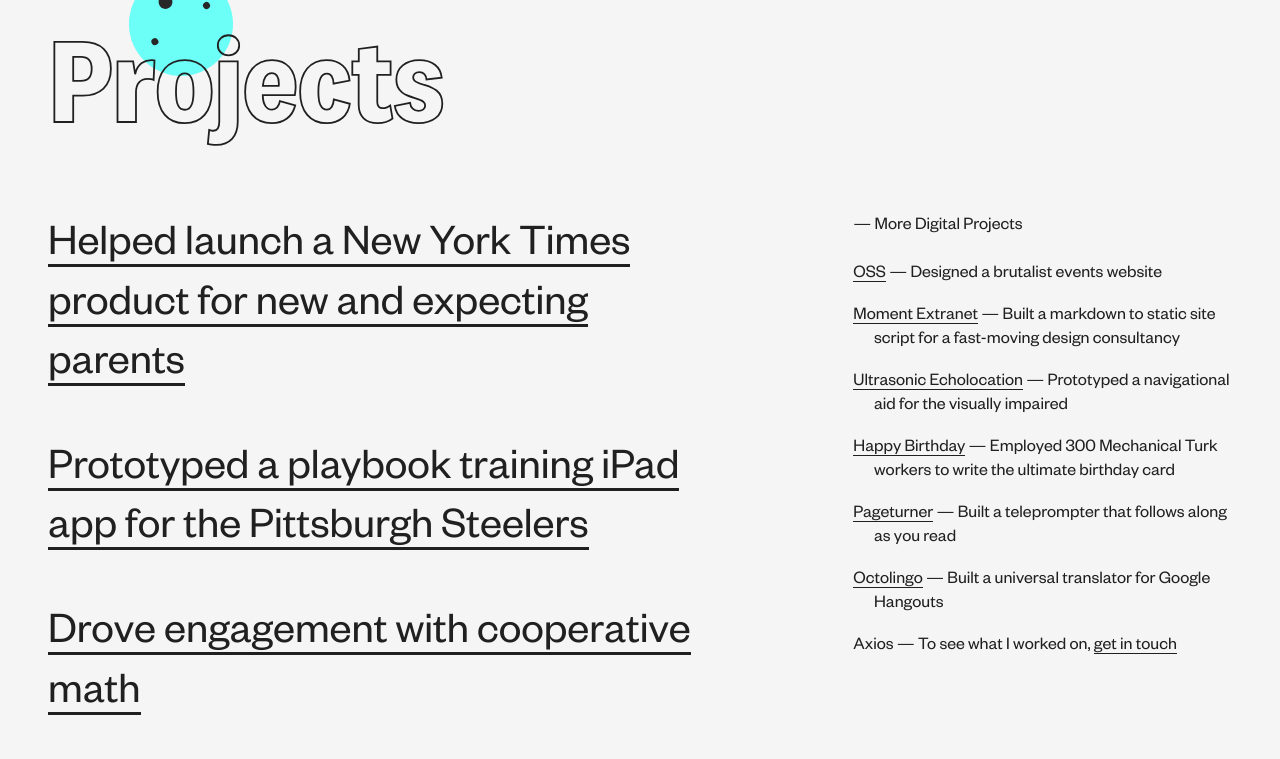
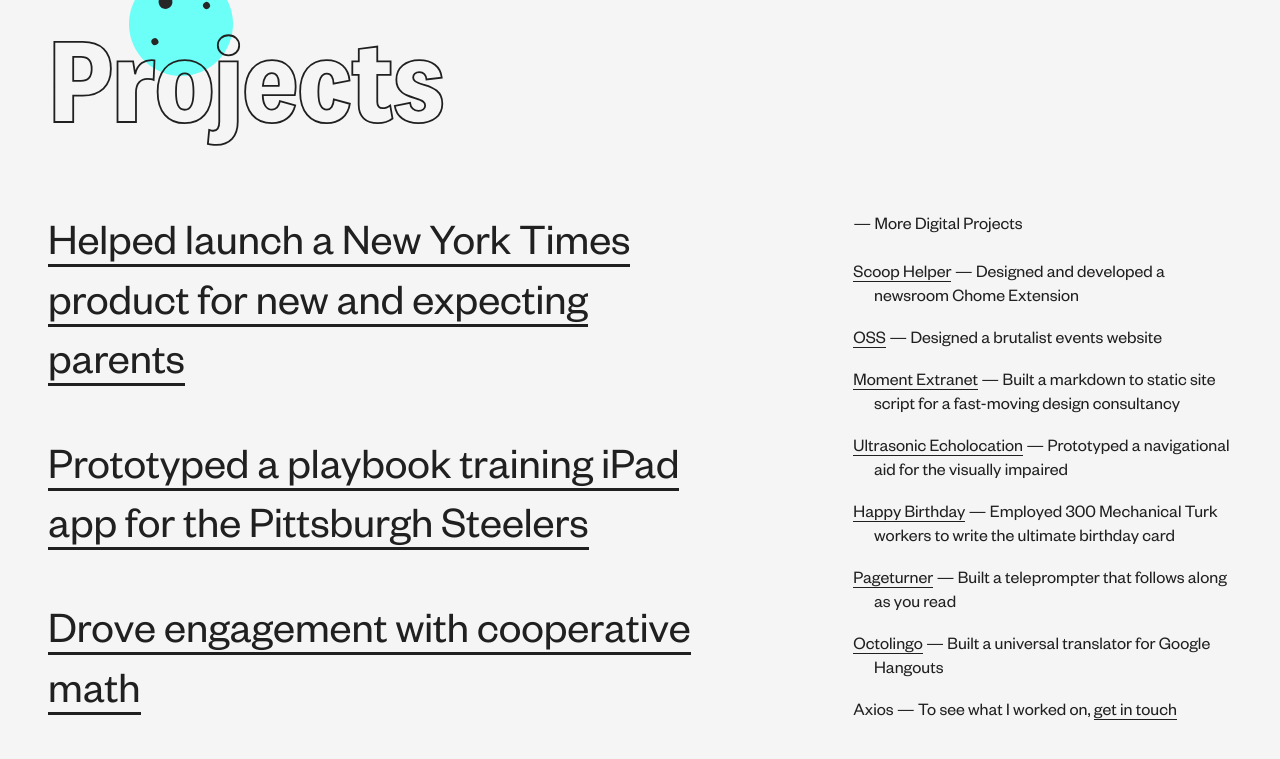
Before and after one commit to tpoulos/tpoulos.github.io, a Jekyll site: the page built from index.html, in a window 1280 px wide and 900 px high, scrolled down 821 px. Shown: the top 759 px of the window. Built offline with Jekyll 4.4.1, drawn with Linux system fonts in a browser that asks for light colours.

Commit message:
improved the images in scoop helper chrome extension and linked to it from the hp

```diff
--- a/index.html
+++ b/index.html
@@ -25,6 +25,7 @@
 
 <div class="projects-sidebar">
   <h2 class="title">More Digital Projects</h2>
+  <p class="outdent"><a href="{{ "projects/scoop-helper.html" | prepend: site.baseurl | prepend: site.url }}">Scoop Helper</a> — Designed and developed a newsroom Chome Extension
   <p class="outdent"><a href="{{ "projects/oss.html" | prepend: site.baseurl | prepend: site.url }}">OSS</a> — Designed a brutalist events website
   <p class="outdent"><a href="https://medium.com/design-intelligence/redesigning-the-moment-extranet-bbe94f0e8bde">Moment Extranet</a> — Built a markdown to static site script for a fast-moving design consultancy
   <p class="outdent"><a href="{{ "projects/ultrasonic-echolocation.html" | prepend: site.baseurl | prepend: site.url }}">Ultrasonic Echolocation</a> — Prototyped a navigational aid for the visually impaired
```
Also changed, not shown: 2 other files.
